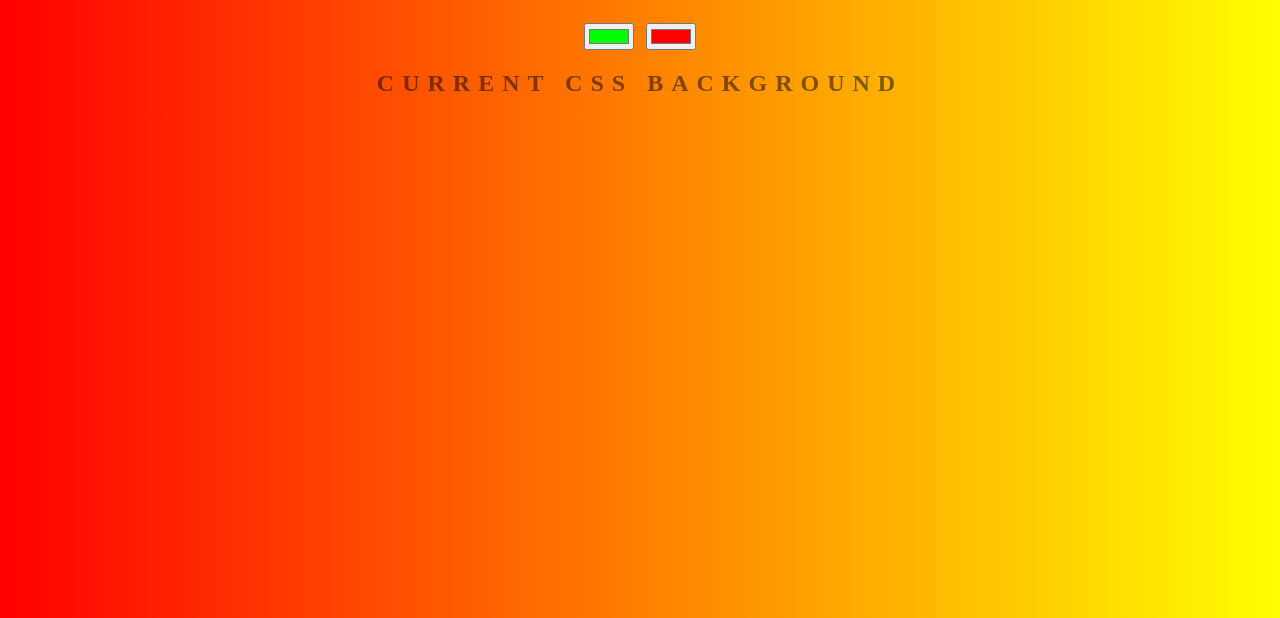
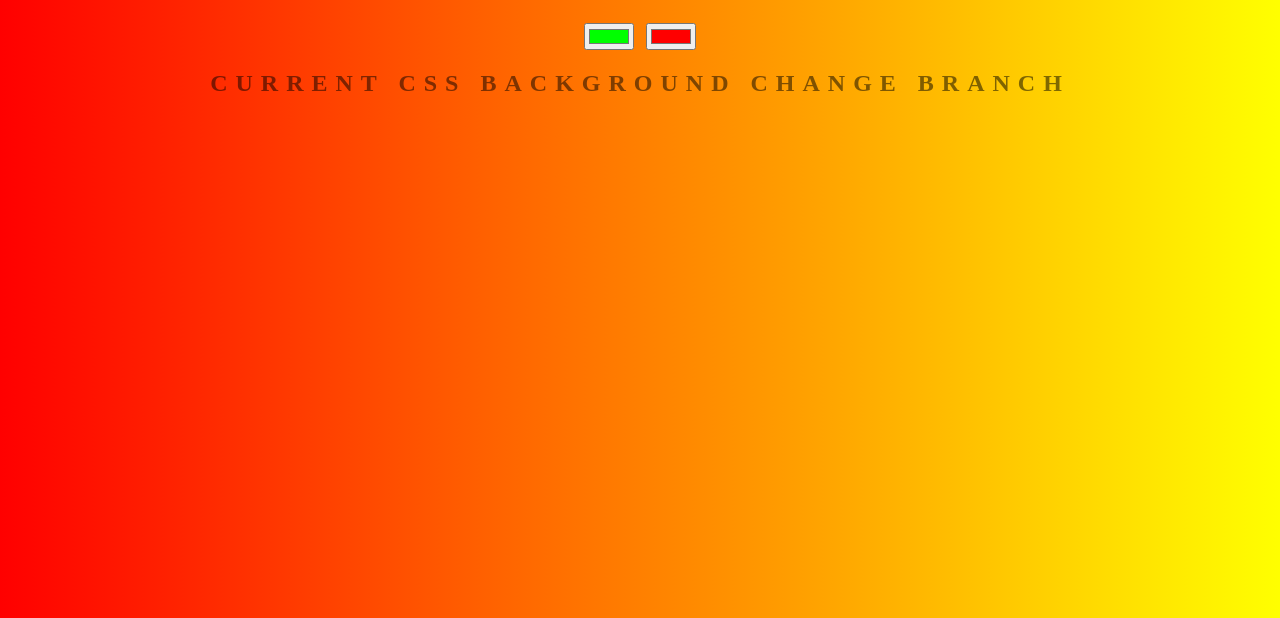
Before and after one commit to timi22666/Background-Generator, a plain HTML site: page index.html in a window 1280 px wide. Shown: the part 182-800 px from the top of the page. Drawn offline with Linux system fonts and the light colour scheme.

Commit message:
branch test changes

```diff
--- a/index.html
+++ b/index.html
@@ -11,7 +11,7 @@
     <h1>Background Generator</h1>
     <input class="color1" type="color" name="color1" value="#00ff00">
     <input class="color2" type="color" name="color2" value="#ff0000">
-    <h2>Current CSS Background</h2>
+    <h2>Current CSS Background change branch</h2>
     <h3></h3>
 
     <script src="script.js"></script>
```
